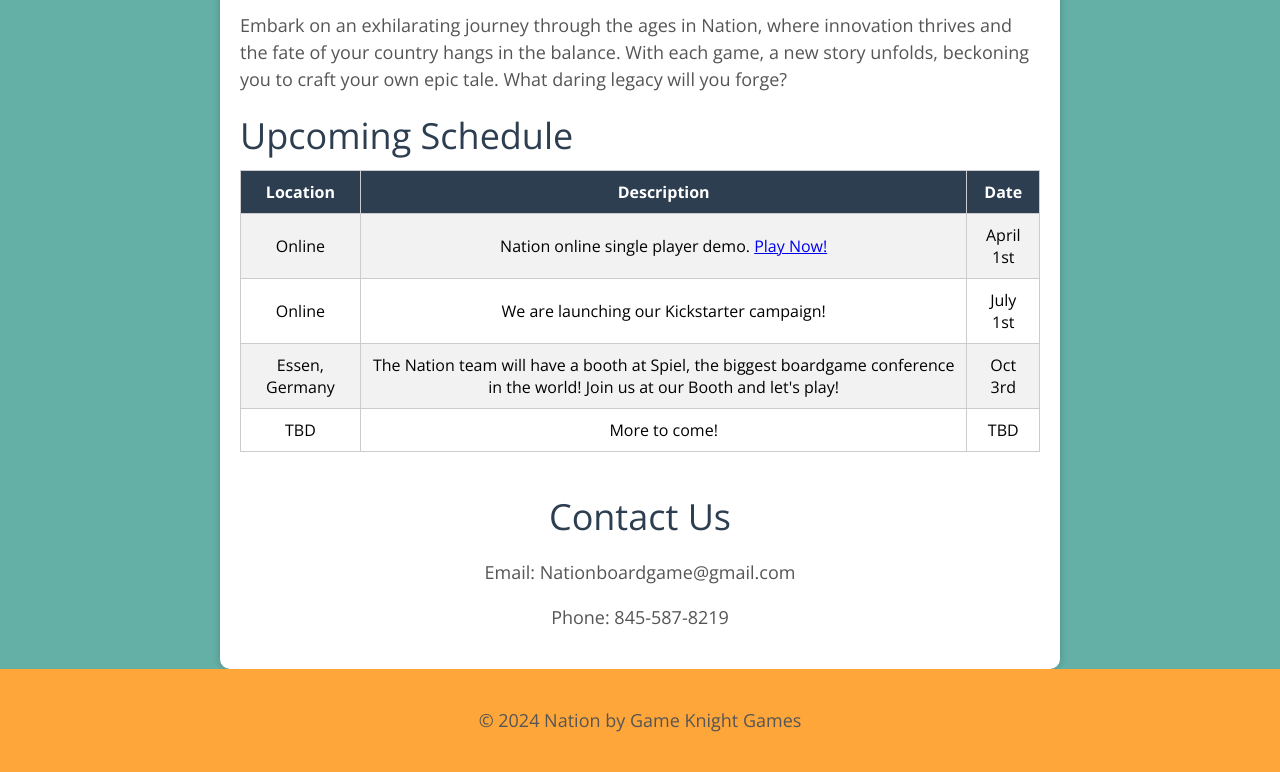
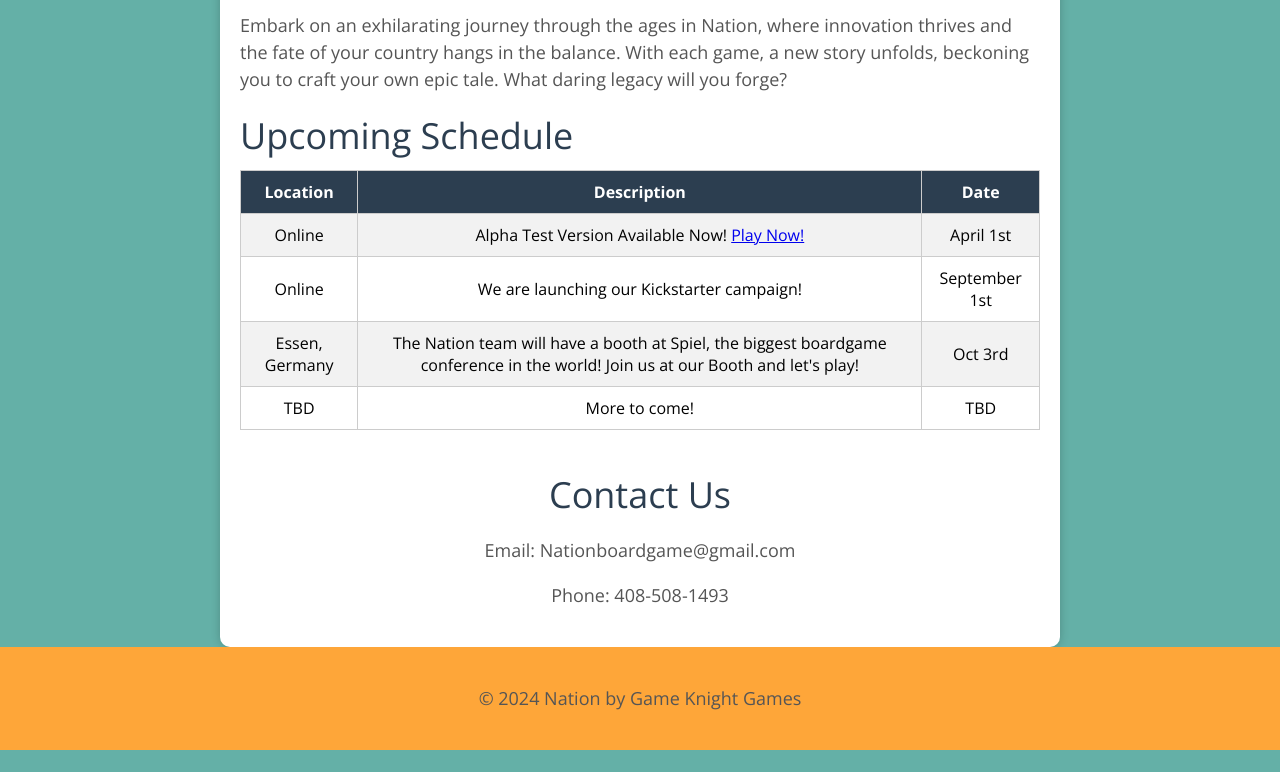
Before and after one commit to NationBoardgame/site, a plain HTML site: page index.html in a window 1280 px wide. Shown: the part 1028-1800 px from the top of the page. After the commit the page ends 1778 px from the top, so only its background shows below. Drawn offline with nearby package versions, Linux system fonts and the light colour scheme.

Commit message:
Updated info

```diff
--- a/index.html
+++ b/index.html
@@ -151,7 +151,7 @@
               <div class="approach-text">
                 <h2 class="approach-header">Hello!</h2>
                 <p>
-                  10 years in the making, we are so proud to announce the release of our game <a href="https://nationboardgame.github.io/site/Nation_Rulebook.pdf">Nation!</a>
+                  5+ years in the making, we are so proud to announce the release of... <a href="https://nationboardgame.github.io/site/Nation_Rulebook.pdf">Nation!</a>
 
 
                 </p>
@@ -188,7 +188,7 @@
 
 				<tr>
 					<td>Online</td>
-					<td>Nation online single player demo.
+					<td>Alpha Test Version Available Now!
 
 						<a href="https://wyattintexas.github.io/TestLab/">Play Now!</a>
 					</td>
@@ -198,7 +198,7 @@
 				<tr>
 					<td>Online</td>
 					<td>We are launching our Kickstarter campaign!</td>
-					<td>July 1st</td>
+					<td>September 1st</td>
 				</tr>
 				<tr>
 					<td>Essen, Germany</td>
@@ -217,7 +217,7 @@
 		<div class="contact-section">
             <h2>Contact Us</h2>
             <p>Email: Nationboardgame@gmail.com</p>
-            <p>Phone: 845-587-8219</p>
+            <p>Phone: 408-508-1493</p>
           </div>
 	</main>
 	<footer>
```
